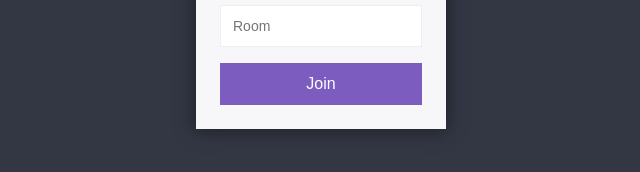
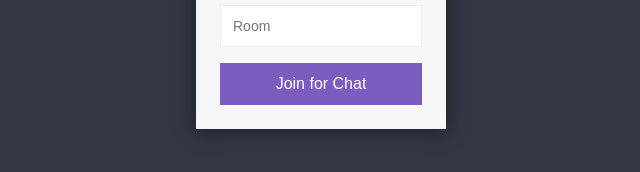
Before and after one commit to turgut5534/node-chat-app, a plain HTML site: page public/index.html in a window 1280 px wide. Shown: the part 432-604 px from the top of the page, 319-959 px from the left. Drawn offline with Linux system fonts and the light colour scheme.

Commit message:
change the button name
fixed

```diff
--- a/public/index.html
+++ b/public/index.html
@@ -16,7 +16,7 @@
                 <input type="text" name="username" placeholder="Display name" required>
                 <label for="">Room</label>
                 <input type="text" name="room" placeholder="Room" required>
-                <button>Join</button>
+                <button>Join for Chat</button>
             </form>
         </div>
     </div>
```
